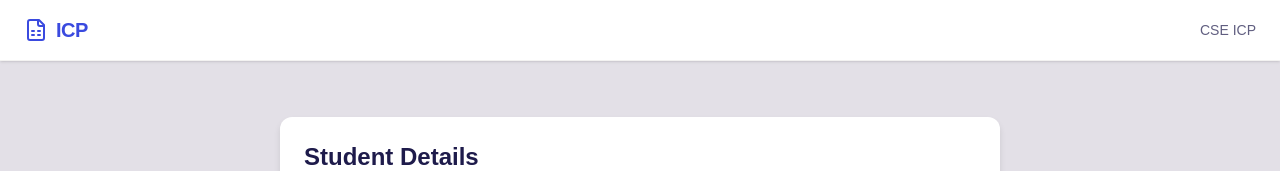
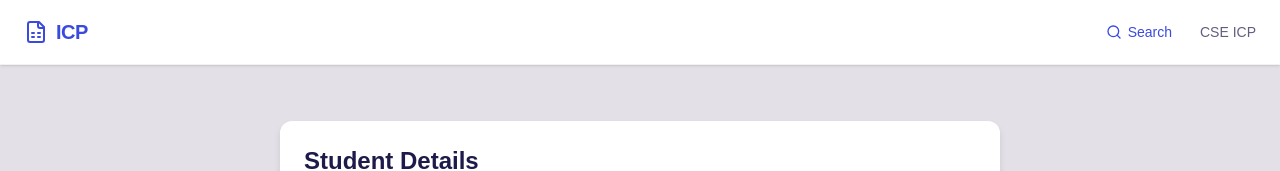
Before and after one commit to hemanthsriram/icp-submissions, a React (Vite) app: page /cseicp in a window 1280 px wide. Shown: the top 171 px of the page. Built offline with nearby package versions, Linux system fonts and the light colour scheme; no server answers; a web font is replaced by a local one.

Commit message:
feat: add Search button to header on student details page

```diff
--- a/src/pages/StudentFlow.tsx
+++ b/src/pages/StudentFlow.tsx
@@ -1,9 +1,9 @@
 import React, { useState, useEffect } from 'react';
-import { useNavigate } from 'react-router-dom';
+import { useNavigate, Link } from 'react-router-dom';
 import { semesters as cseSemesters } from '../data/subjects';
 import { aimlSemesters } from '../data/subjects-aiml';
 import { ResultsMap, StudentData } from '../utils/evaluation';
-import { FileSpreadsheet } from 'lucide-react';
+import { FileSpreadsheet, Search } from 'lucide-react';
 import { StudentForm } from '../components/StudentForm';
 import { AllPassSelection } from '../components/AllPassSelection';
 import { SemesterForm } from '../components/SemesterForm';
@@ -186,8 +186,14 @@ export default function StudentFlow({ stream }: StudentFlowProps) {
           <FileSpreadsheet className="w-5 h-5 sm:w-6 sm:h-6 text-[var(--color-primary)]" />
           <h1 className="text-lg sm:text-xl font-semibold tracking-tight text-[var(--color-primary)]">ICP</h1>
         </div>
-        <div className="text-xs sm:text-sm font-medium text-[var(--color-text)] opacity-70">
-          {stream}
+        <div className="flex items-center gap-4">
+          <Link to="/search" className="flex items-center gap-1.5 text-xs sm:text-sm font-medium text-[var(--color-primary)] hover:bg-[var(--color-primary)]/10 px-3 py-1.5 rounded-lg transition-colors">
+            <Search className="w-4 h-4" />
+            Search
+          </Link>
+          <div className="text-xs sm:text-sm font-medium text-[var(--color-text)] opacity-70">
+            {stream}
+          </div>
         </div>
       </header>
 
```
